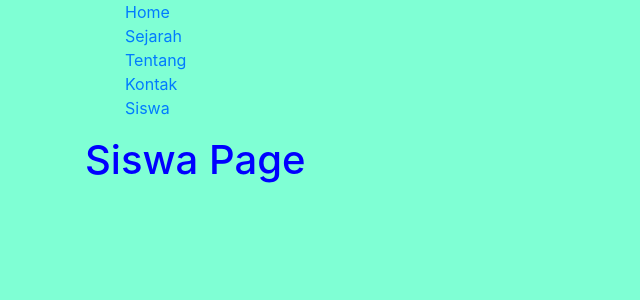
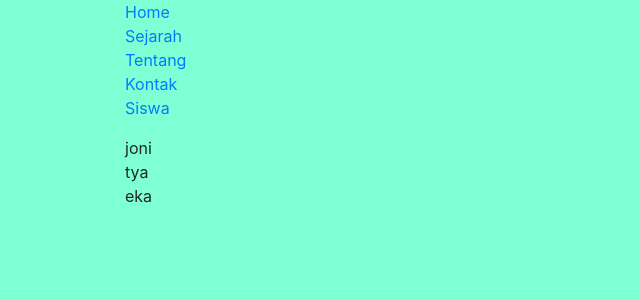
Before and after one commit to ujangaris/ReactJS, a React (Create React App) app: page /siswa in a window 1280 px wide. Shown: the top 300 px of the page, without its empty margins (0-640 px from the left). Built offline with nearby package versions, Linux system fonts and the light colour scheme.

Commit message:
#7 Props | menampilkan list siswa dari array data

```diff
--- a/src/App.js
+++ b/src/App.js
@@ -20,6 +20,7 @@ function App() {
           <Route path="/sejarah" component={Sejarah} />
         <Route path="/tentang" component={Tentang} />
           <Route path="/siswa" component={Siswa} />
+
         </Switch>
       </div>
     </BrowserRouter>
--- /dev/null
+++ b/src/pages/Listsiswa.js
@@ -0,0 +1,12 @@
+function Listsiswa(props) {
+
+    const siswa = props.judul.map((item,i) => <li key={i}>{item}</li>)
+    return (
+        <div className="App">
+            {/* <h1>{props.judul[1]}</h1> */}
+            <ul>{siswa}</ul>
+        </div>
+    );
+}
+
+export default Listsiswa;
--- a/src/pages/Nav.js
+++ b/src/pages/Nav.js
@@ -19,6 +19,7 @@ function Nav() {
                 <Link to="/siswa">
                     <li>Siswa</li>
                 </Link>
+
             </ul>
         </div>
     );
--- a/src/pages/Siswa.js
+++ b/src/pages/Siswa.js
@@ -1,7 +1,11 @@
+import Listsiswa from "./Listsiswa";
+
 function Siswa() {
+
+    const nama = ['joni', 'tya', 'eka']
     return (
         <div className="App">
-            <h1>Siswa Page</h1>
+            <Listsiswa judul={nama}/>
         </div>
     );
 }
```
